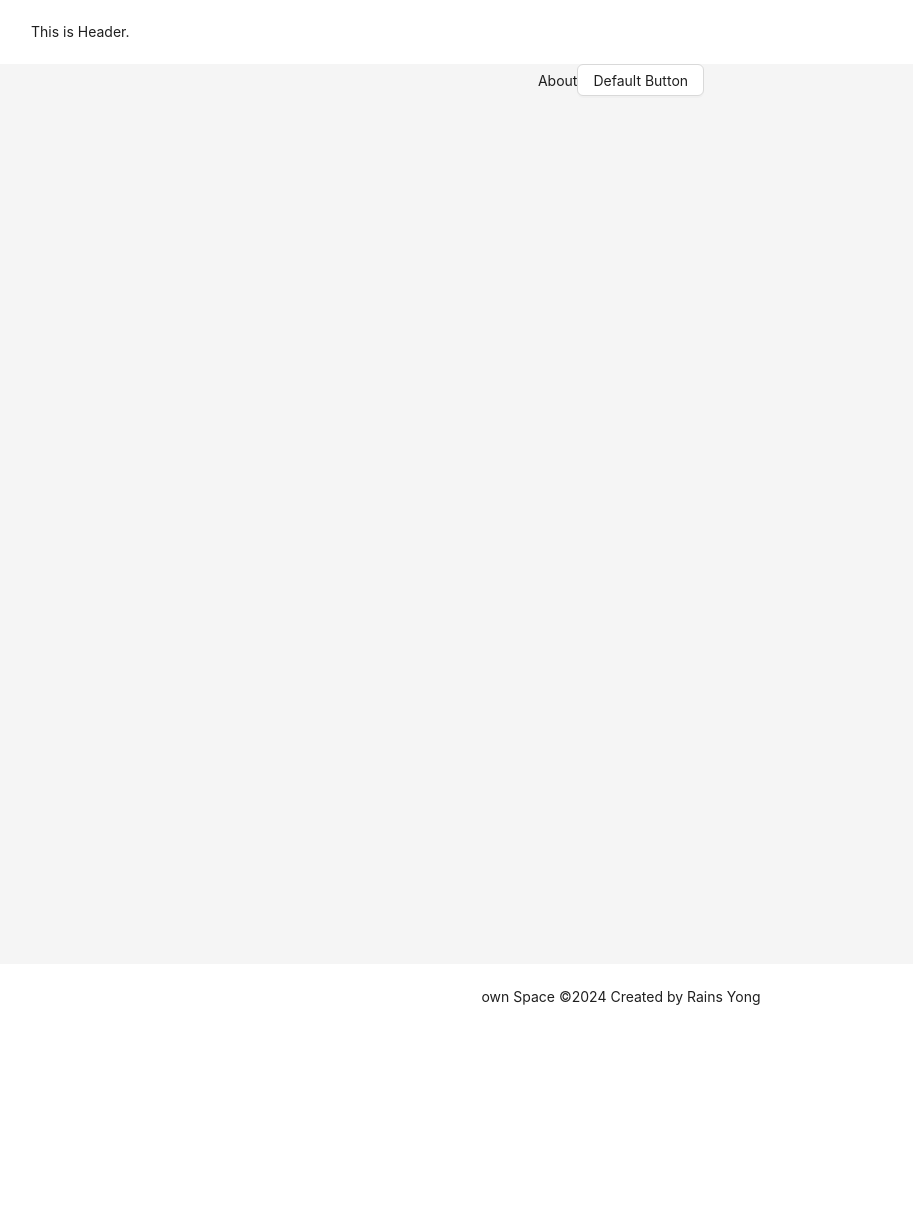
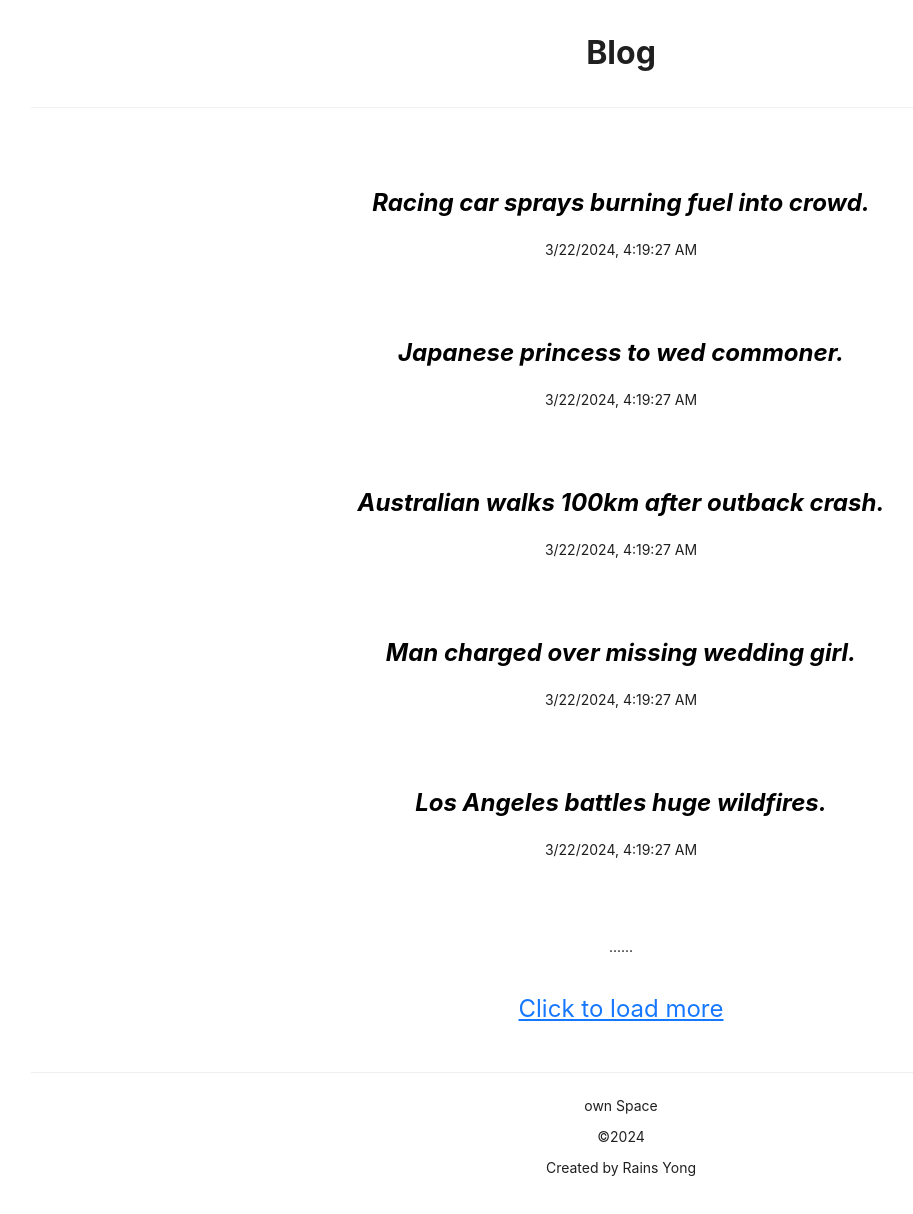
Before and after one commit to daidaiEbao/oSpace_Front, a Next.js app: page /about in a window 1280 px wide. Shown: the whole page, without its empty margins (19-932 px from the left). Before the commit the page ends 1029 px from the top, so only its background shows below. Built offline with nearby package versions, Linux system fonts and the light colour scheme.

Commit message:
feat: static list page

```diff
--- a/src/app/about/About.tsx
+++ b/src/app/about/About.tsx
@@ -1,9 +1,57 @@
-import React from 'react';
+"use client"
+
+import Link from 'next/link';
+import React, { useEffect, useState } from 'react';
 import { Button } from 'antd';
-const About : React.FC = () => {
+
+const About: React.FC = () => {
+    const [data, setData] = useState([]);
+    const [page, setPage] = useState(1);
+
+    useEffect(() => {
+        setData([
+            'Racing car sprays burning fuel into crowd.',
+            'Japanese princess to wed commoner.',
+            'Australian walks 100km after outback crash.',
+            'Man charged over missing wedding girl.',
+            'Los Angeles battles huge wildfires.',
+        ]);
+    }, []);
+    const onClick = () => {
+
+        setPage(prePage => {
+            prePage++;
+            console.log(prePage);
+            setData([...data, 'xxxxxxxxxxxx']);
+            return prePage;
+        });
+
+
+
+    };
+
     return (
-        <div style={{height: 900}}>About
-            <Button>Default Button</Button>
+        <div style={{alignItems: 'center', textAlign: 'center'}}>
+            {data.map((val, idx) => (
+                <div key={idx} style={{marginTop: 80, marginBottom: 80}}>
+
+                    <h3 style={{fontSize: 24, fontStyle: 'italic'}}>
+                    <Link href='/' style={{color: 'black'}}>
+                        {val}
+                     </Link>
+                    </h3>
+
+                    <p>
+                        {new Date().toLocaleString()}
+                    </p>
+                </div>
+            ))}
+            <p>......</p>
+            <Button type='link' style={{fontSize: 24, height: '100%', textDecorationLine: 'underline'}} onClick={onClick}>
+            <p>
+            Click to load more
+            </p>
+            </Button>
         </div>
     );
 }
--- a/src/app/about/layout.tsx
+++ b/src/app/about/layout.tsx
@@ -1,7 +1,7 @@
 "use client"
 
 import React from "react";
-import { Layout } from "antd";
+import { Layout, Divider} from "antd";
 
 
 const { Header, Content, Footer }  = Layout;
@@ -9,13 +9,14 @@ const headerStyle: React.CSSProperties = {
     position: 'sticky',
     top: 0,
     zIndex: 1,
-    // color: '#fff',
-    height: 64,
+    height: '100%',
     backgroundColor: 'white',
+    textAlign: 'center',
   };
 
 const contentStyle: React.CSSProperties = {
   textAlign: 'center',
+  backgroundColor: 'white',
 };
 
 const footerStyle: React.CSSProperties = {
@@ -31,13 +32,25 @@ const AboutLayout = ({
     return (
         <Layout>
             <Header style={headerStyle}>
-            This is Header.
+            <h1 style={{fontSize: 32}}>Blog</h1>
+            <Divider style={{marginTop: 0, marginBottom: 0}}/>
             </Header>
+
             <Content style={contentStyle}>
                 {children}
             </Content>
+
             <Footer style={footerStyle}>
-            own Space ©{new Date().getFullYear()} Created by Rains Yong
+            <Divider style={{marginTop: 0}} />
+            <p>
+            own Space
+            </p>
+             <p>
+             ©{new Date().getFullYear()}
+             </p>
+            <p>
+            Created by Rains Yong
+            </p>
             </Footer>
         </Layout>
 
```
